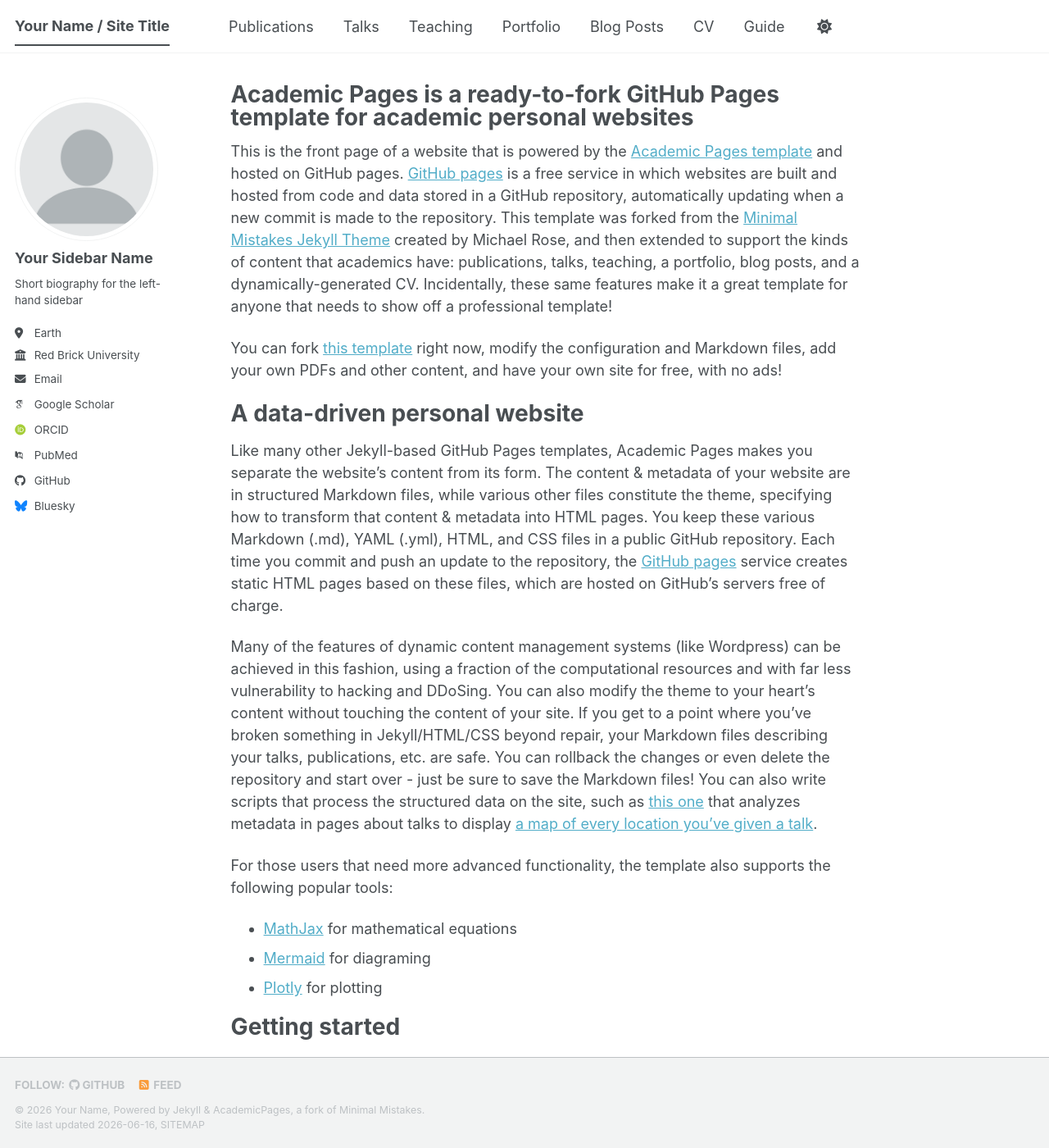
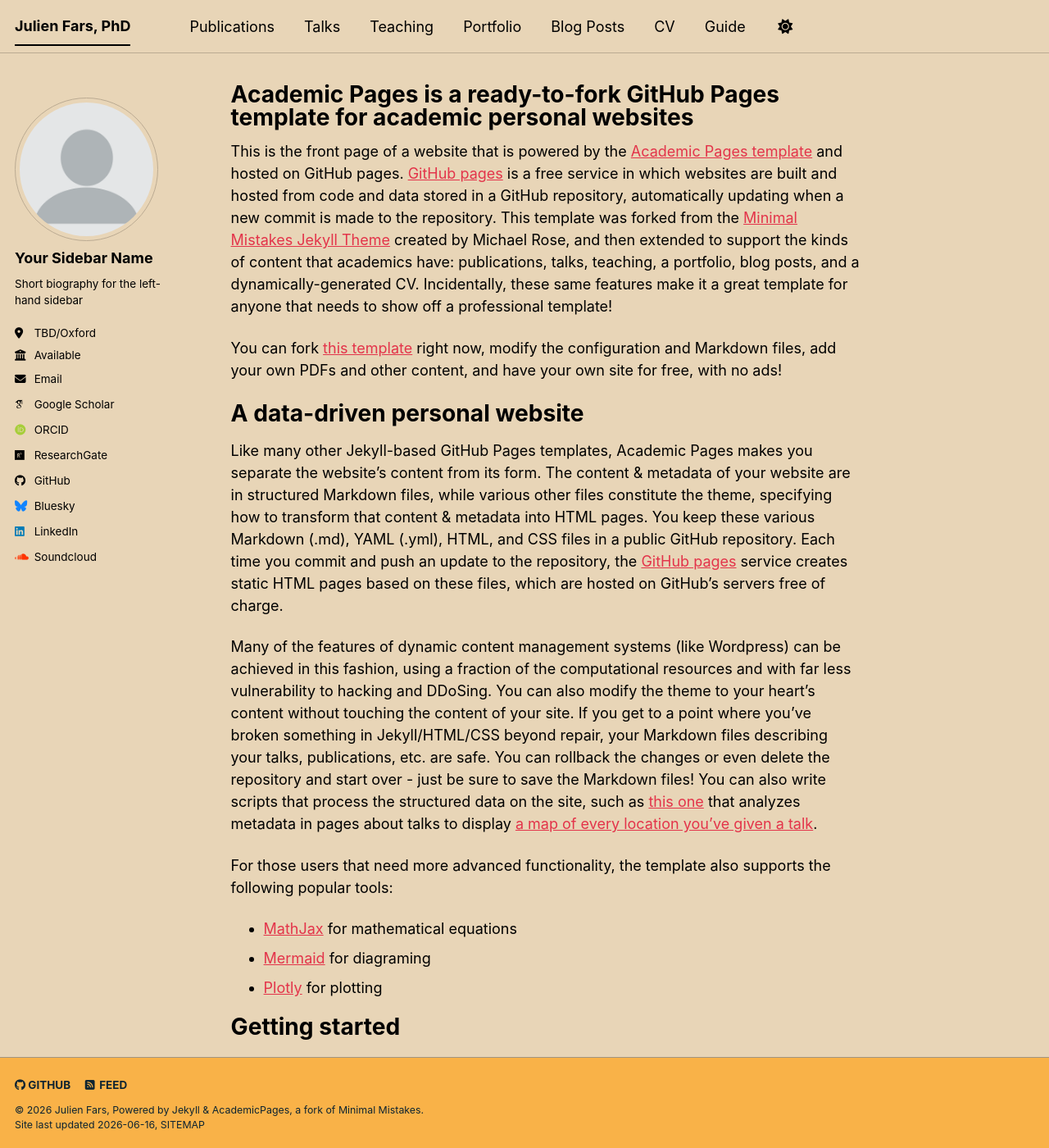
Before and after one commit to julienfars/julienfars, a Jekyll site: the page built from _pages/about.md, in a window 1280 px wide and 1400 px high. Shown: the whole window at 82% size. Built offline with Jekyll 4.4.1, drawn with Linux system fonts in a browser that asks for light colours; some web fonts are replaced; a script bundle is joined from its source files by our own code; library files that are not in the unit come from our copies.

Commit message:
Update _config.yml
updating the template to my name/credentials/profile info

```diff
--- a/_config.yml
+++ b/_config.yml
@@ -7,16 +7,16 @@
 # server process.
 
 # Basic Site Settings
-locale                   : "en-US"
-site_theme               : "default" # The available themes options are "default", "air", "sunrise", "mint", "dirt" and "contrast"
-title                    : "Your Name / Site Title"
+locale                   : "en-UK"
+site_theme               : "sunrise" # The available themes options are "default", "air", "sunrise", "mint", "dirt" and "contrast"
+title                    : "Julien Fars, PhD"
 title_separator          : "-"
-name                     : &name "Your Name"
-description              : &description "Your Name's academic portfolio"   # Update this with a general description of your site, this is the default if not overridden by a page
-url                      : https://academicpages.github.io # The base hostname & protocol for your site e.g. "https://[your GitHub username].github.io",
+name                     : &name "Julien Fars"
+description              : &description "Julien Fars' academic portfolio"   # Update this with a general description of your site, this is the default if not overridden by a page
+url                      : https://julienfars.github.io # The base hostname & protocol for your site e.g. "https://[your GitHub username].github.io",
                                                            # or if you already have some other page hosted on Github then use "https://[your GitHub username].github.io/[Your Repo Name]"
 baseurl                  : "" # the subpath of your site, e.g. "/blog"
-repository               : "academicpages/academicpages.github.io"
+repository               : "julienfars/julienfars.github.io"
 
 # Site Author - The following control what appear as part of the author content on the side bar.
 #               If a field is blank the icon and link will not appear, otherwise it will be shown.
@@ -27,22 +27,21 @@ author:
   name             : "Your Sidebar Name"
   pronouns         : # example: "she/her"
   bio              : "Short biography for the left-hand sidebar"
-  location         : "Earth"
-  employer         : "Red Brick University"
+  location         : "TBD/Oxford"
+  employer         : "Available"
   uri              : # URL
-  email            : "none@example.org"
+  email            : "julienfars@gmail.com"
 
   # Academic websites
   academia         : # URL
   arxiv            : # URL - Update with the correct link to your profile
-  googlescholar    : "https://scholar.google.com/citations?user=PS_CX0AAAAAJ"
+  googlescholar    : "https://scholar.google.com/citations?user=NkSLVCkAAAAJ&hl=en"
   inspire-hep      : # URL
   impactstory      : # URL
-  orcid            : "https://orcid.org/yourorcidurl"
+  orcid            : "https://orcid.org/0000-0001-7771-5029"
   semantic         : # URL
   ssrn             : # URL
-  pubmed           : "https://www.ncbi.nlm.nih.gov/pubmed/?term=john+snow"
-  researchgate     : # URL
+  researchgate     : "https://www.researchgate.net/profile/Juju-Fars/research"
   scopus           : # URL
   zotero           : # URL
 
@@ -51,13 +50,13 @@ author:
   bitbucket        : # Username - Update with your username on the site
   codepen          : # Username
   dribbble         : # Username
-  github           : "academicpages"
+  github           : "julienfars"
   kaggle           : # Username
   stackoverflow    : # User number or user number and name (i.e., use "1" or "1/jeff-atwood")
 
   # Social media
   artstation       : # Username
-  bluesky          : "bsky.app" # Replace this with you Bluesky username
+  bluesky          : "https://bsky.app/profile/juju-vision.bsky.social" # Replace this with you Bluesky username
   facebook         : # Username
   flickr           : # Username
   foursquare       : # Username
@@ -66,11 +65,11 @@ author:
   keybase          : # Username
   instagram        : # Username
   lastfm           : # Username
-  linkedin         : # Username
+  linkedin         : "https://www.linkedin.com/in/julien-fars/"
   mastodon         : # URL
   medium           : # URL
   pinterest        : # Username
-  soundcloud       : # Username
+  soundcloud       : "https://soundcloud.com/juju-fars_vision"
   steam            : # Username
   telegram         : # URL
   tumblr           : # Username
```
